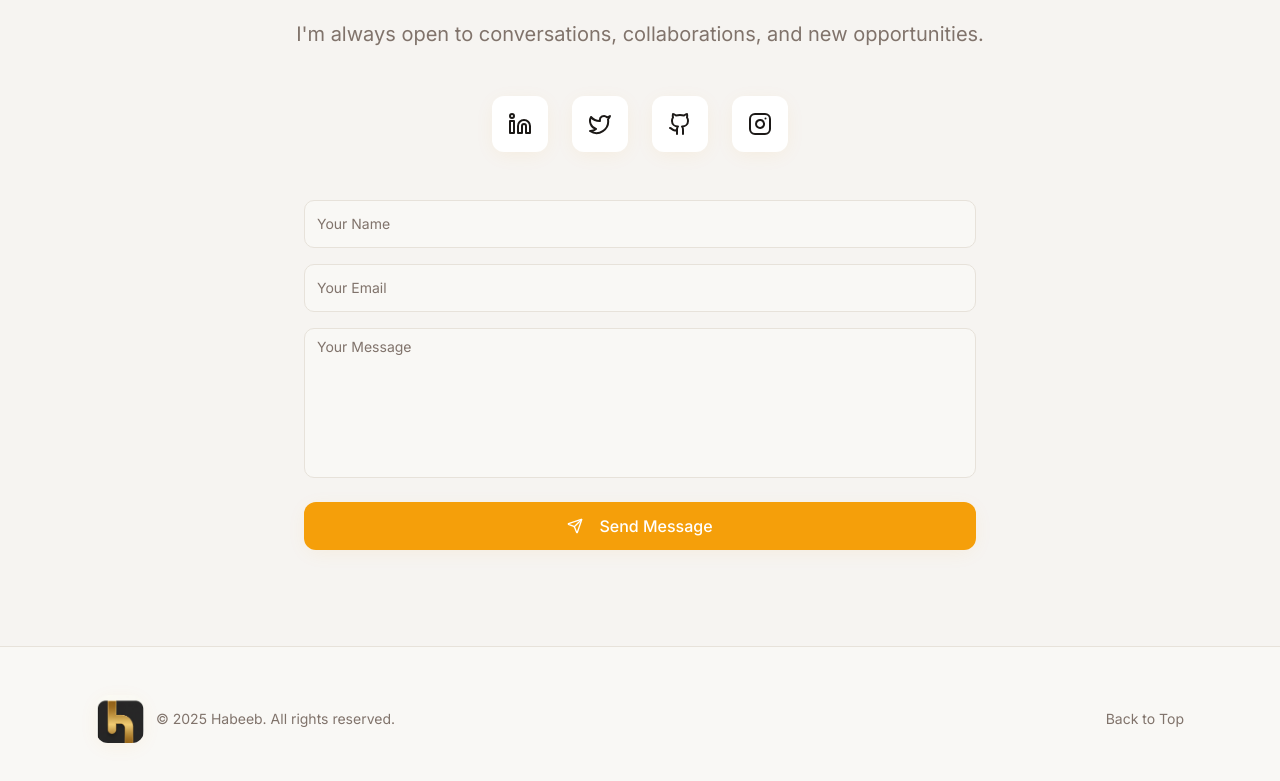
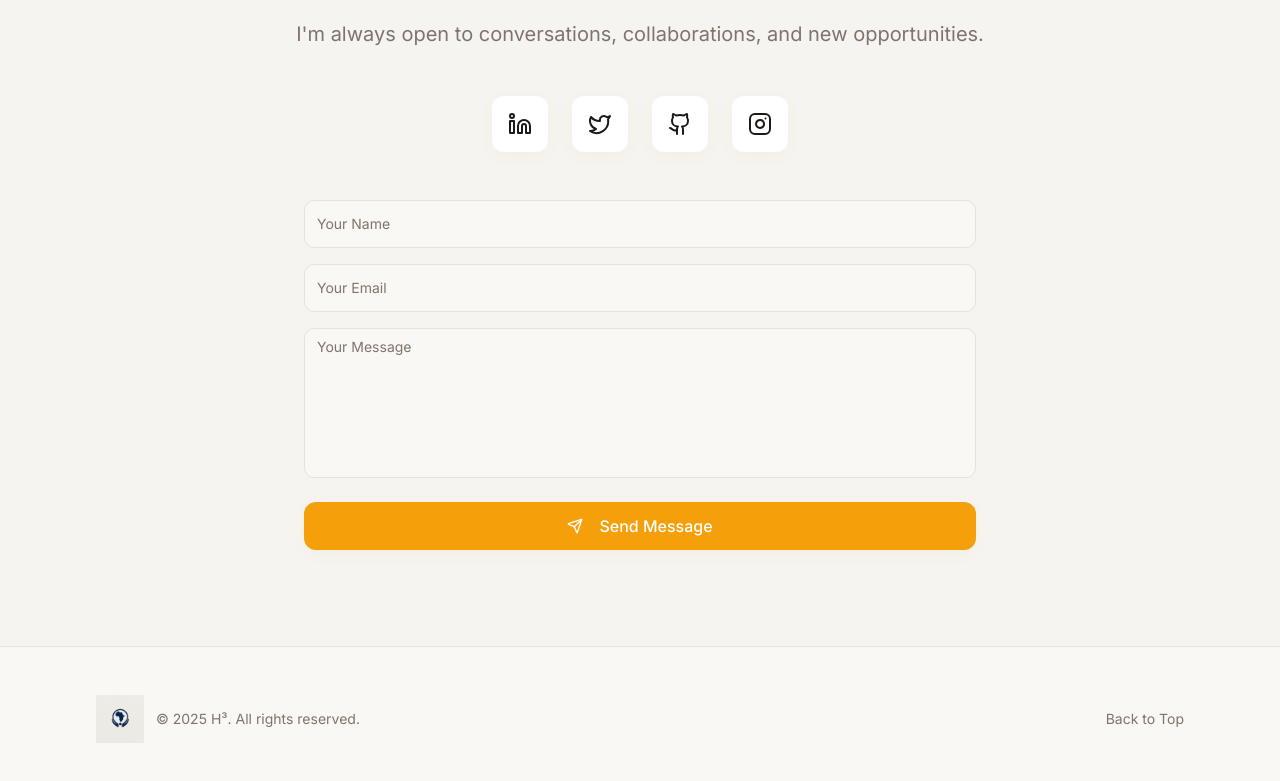
Before and after one commit to ycent/habeebs-future-builder, a React (Vite) app: page / in a window 1280 px wide. Shown: the part 3329-4110 px from the top of the page. Built offline with nearby package versions, Linux system fonts and the light colour scheme; the HTML template or start-up script is replaced by a standard one.

Commit message:
Update H3 initiative logo and name

```diff
--- a/src/components/Footer.tsx
+++ b/src/components/Footer.tsx
@@ -1,4 +1,4 @@
-import hLogo from "@/assets/h-logo.jpg";
+import h3Logo from "@/assets/h3-logo.png";
 
 const Footer = () => {
   return (
@@ -6,10 +6,10 @@ const Footer = () => {
       <div className="container mx-auto max-w-6xl">
         <div className="flex flex-col md:flex-row justify-between items-center gap-6">
           <div className="flex items-center gap-3">
-            <img src={hLogo} alt="H Logo" className="h-12 w-12 rounded-lg shadow-soft object-cover" />
+            <img src={h3Logo} alt="H³ Initiative Logo" className="h-12 w-12 object-contain" />
             <div>
               <p className="text-sm text-muted-foreground">
-                © 2025 Habeeb. All rights reserved.
+                © 2025 H³. All rights reserved.
               </p>
             </div>
           </div>
```
Also changed, not shown: src/assets/h3-logo.png (added).
